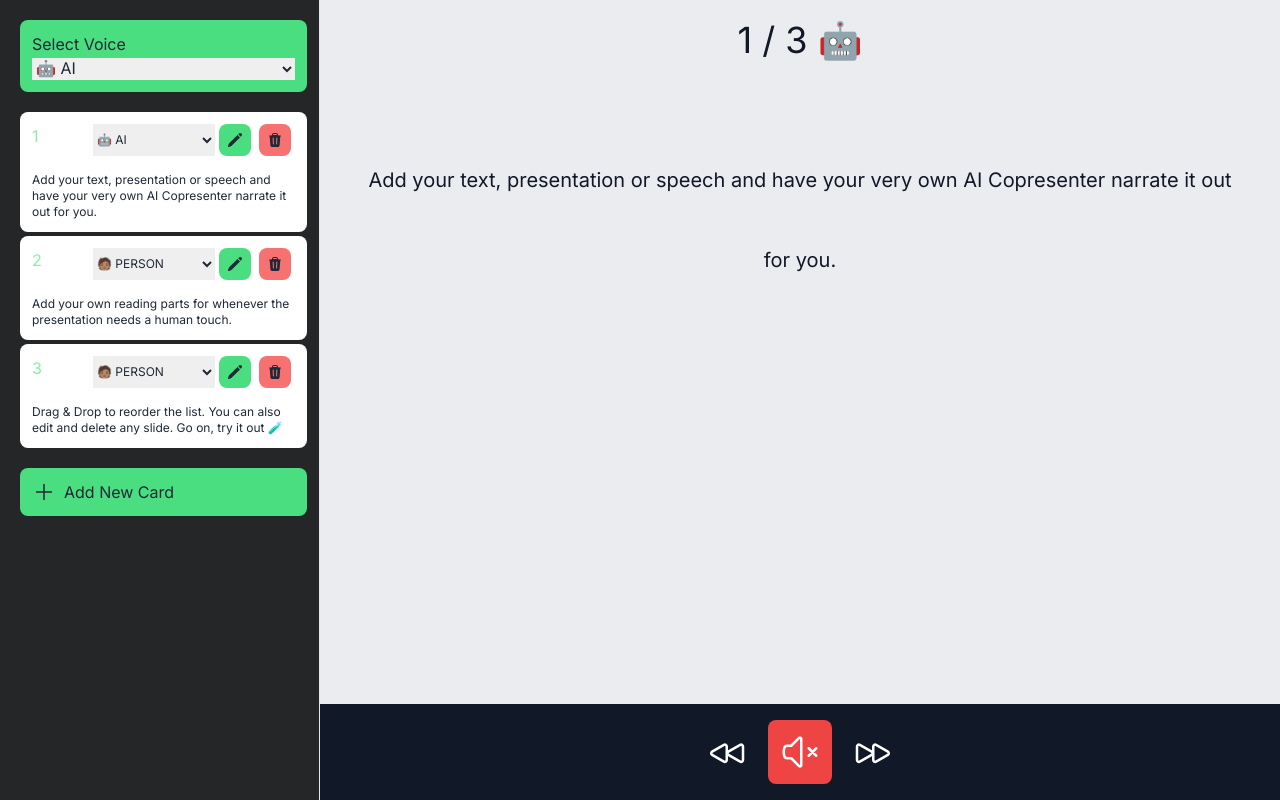
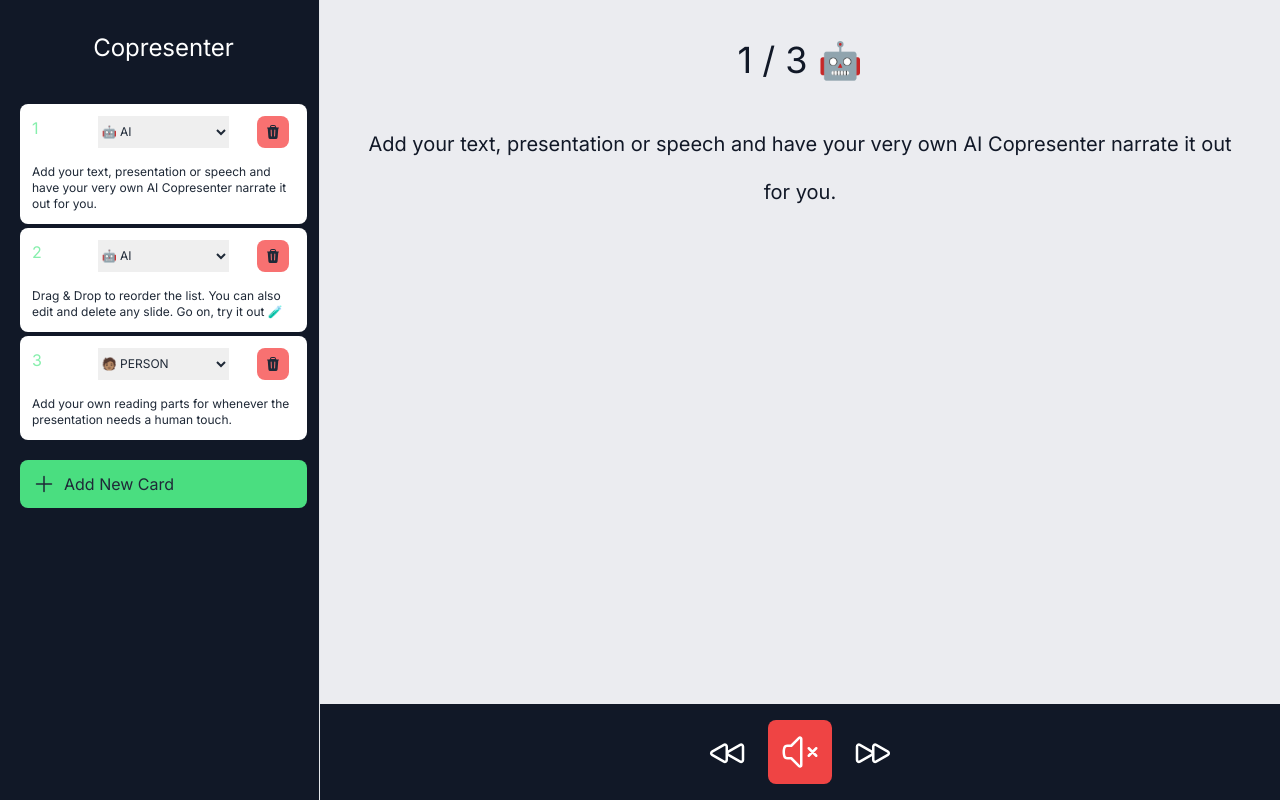
Before and after one commit to FelixWaweru/Copresenter, a Next.js app: page / in a window 1280 px wide. Built offline with nearby package versions, Linux system fonts and the light colour scheme.

Commit message:
feat: UI updates

```diff
--- a/app/components/Header.tsx
+++ b/app/components/Header.tsx
@@ -5,15 +5,15 @@ import React, { Fragment } from 'react';
 import Link from 'next/link';
 
 
-const Menu = () => {
+const Header = () => {
 
   return (
     <>
-    <div className='bg-background w-full h-30'>
+    <div className='flex bg-background w-full h-90 m-2 py-5'>
       Header
     </div>
     </>
   );
 };
 
-export default Menu;
+export default Header;
--- a/app/components/SideBar.tsx
+++ b/app/components/SideBar.tsx
@@ -5,6 +5,7 @@ import Link from 'next/link';
 import { TrashIcon, PencilIcon, PlusIcon } from '@heroicons/react/24/solid';
 import { DragDropContext, Droppable, Draggable, resetServerContext } from "react-beautiful-dnd";
 import TextView from './TextView';
+import Loader from './Loader';
 require('dotenv').config();
 
 const Sidebar = ({ children } : any) => {
@@ -15,19 +16,61 @@ const Sidebar = ({ children } : any) => {
     {
       "text": "Add your text, presentation or speech and have your very own AI Copresenter narrate it out for you.",
       "presenter": "BOT",
-       "audio_link": ""
+       "audio_link": "https://maccvsbijpvqcraqmibj.supabase.co/storage/v1/object/public/audio_files/e2c4cfae-d0b5-4135-ace6-bbcb62a503bd.mp3"
+    },
+    {
+      "text": "Drag & Drop to reorder the list. You can also edit and delete any slide. Go on, try it out 🧪",
+      "presenter": "BOT",
+      "audio_link": "https://maccvsbijpvqcraqmibj.supabase.co/storage/v1/object/public/audio_files/13a4ab41-27a6-41ec-bb2c-cbcf44d2faaf.mp3"
     },
     {
       "text": "Add your own reading parts for whenever the presentation needs a human touch.",
       "presenter": "PERSON",
        "audio_link": ""
-    },
-    {
-      "text": "Drag & Drop to reorder the list. You can also edit and delete any slide. Go on, try it out 🧪",
-      "presenter": "PERSON",
-      "audio_link": ""
     }
   ];
+
+  // const aiVoiceList = [
+  //   { name: 'Rachel', id: '21m00Tcm4TlvDq8ikWAM' },
+  //   { name: 'Clyde', id: '2EiwWnXFnvU5JabPnv8n' },
+  //   { name: 'Domi', id: 'AZnzlk1XvdvUeBnXmlld' },
+  //   { name: 'Dave', id: 'CYw3kZ02Hs0563khs1Fj' },
+  //   { name: 'Fin', id: 'D38z5RcWu1voky8WS1ja' },
+  //   { name: 'Bella', id: 'EXAVITQu4vr4xnSDxMaL' },
+  //   { name: 'Antoni', id: 'ErXwobaYiN019PkySvjV' },
+  //   { name: 'Thomas', id: 'GBv7mTt0atIp3Br8iCZE' },
+  //   { name: 'Charlie', id: 'IKne3meq5aSn9XLyUdCD' },
+  //   { name: 'Emily', id: 'LcfcDJNUP1GQjkzn1xUU' },
+  //   { name: 'Elli', id: 'MF3mGyEYCl7XYWbV9V6O' },
+  //   { name: 'Callum', id: 'N2lVS1w4EtoT3dr4eOWO' },
+  //   { name: 'Patrick', id: 'ODq5zmih8GrVes37Dizd' },
+  //   { name: 'Harry ', id: 'SOYHLrjzK2X1ezoPC6cr' },
+  //   { name: 'Liam', id: 'TX3LPaxmHKxFdv7VOQHJ' },
+  //   { name: 'Dorothy', id: 'ThT5KcBeYPX3keUQqHPh' },
+  //   { name: 'Josh', id: 'TxGEqnHWrfWFTfGW9XjX' },
+  //   { name: 'Arnold', id: 'VR6AewLTigWG4xSOukaG' },
+  //   { name: 'Charlotte', id: 'XB0fDUnXU5powFXDhCwa' },
+  //   { name: 'Matilda ', id: 'XrExE9yKIg1WjnnlVkGX' },
+  //   { name: 'Matthew', id: 'Yko7PKHZNXotIFUBG7I9' },
+  //   { name: 'James', id: 'ZQe5CZNOzWyzPSCn5a3c' },
+  //   { name: 'Joseph', id: 'Zlb1dXrM653N07WRdFW3' },
+  //   { name: 'Jeremy', id: 'bVMeCyTHy58xNoL34h3p' },
+  //   { name: 'Michael ', id: 'flq6f7yk4E4fJM5XTYuZ' },
+  //   { name: 'Ethan', id: 'g5CIjZEefAph4nQFvHAz' },
+  //   { name: 'Gigi', id: 'jBpfuIE2acCO8z3wKNLl' },
+  //   { name: 'Freya', id: 'jsCqWAovK2LkecY7zXl4' },
+  //   { name: 'Grace', id: 'oWAxZDx7w5VEj9dCyTzz' },
+  //   { name: 'Daniel', id: 'onwK4e9ZLuTAKqWW03F9' },
+  //   { name: 'Serena', id: 'pMsXgVXv3BLzUgSXRplE' },
+  //   { name: 'Adam', id: 'pNInz6obpgDQGcFmaJgB' },
+  //   { name: 'Nicole', id: 'piTKgcLEGmPE4e6mEKli' },
+  //   { name: 'Jessie', id: 't0jbNlBVZ17f02VDIeMI' },
+  //   { name: 'Ryan ', id: 'wViXBPUzp2ZZixB1xQuM' },
+  //   { name: 'Sam', id: 'yoZ06aMxZJJ28mfd3POQ' },
+  //   { name: 'Glinda', id: 'z9fAnlkpzviPz146aGWa' },
+  //   { name: 'Giovanni', id: 'zcAOhNBS3c14rBihAFp1' },
+  //   { name: 'Mimi ', id: 'zrHiDhphv9ZnVXBqCLjz' }
+  // ];
 
   // React state to track order of items
   const [itemList, setItemList] = useState(jsonList);
@@ -36,6 +79,7 @@ const Sidebar = ({ children } : any) => {
   const [newSlidePresenter, setNewSlidePresenter] = useState("BOT");
   const [newSlideText, setNewSlideText] = useState("");
 
+  const [loading, setLoading] = useState(false);
   const [scroll, setScroll] = useState(false);
 
   // Function to update list on drop
@@ -58,19 +102,23 @@ const Sidebar = ({ children } : any) => {
     ...draggableStyle
   });
 
-  const handlePresenterChange = (event, itemValue) => {
+  const handlePresenterChange = async (event, itemValue) => {
     const newItemList = [...itemList];
     const newValue = event.target.value;
 
     if (newItemList[itemValue].presenter !== newValue) {
       newItemList[itemValue].presenter = newValue;
+
+      if(newValue === "BOT") {
+        const responseUrl = await audioGen(newItemList[itemValue].text);
+        console.log(responseUrl)
+
+        newItemList[itemValue].audio_link = responseUrl.publicUrl ? responseUrl.publicUrl : ""
+      }
     }
+    console.log(newItemList)
     setItemList(newItemList);
   };
-
-  const handleEdit = (itemValue) => {
-    console.log(itemValue)
-  }
 
   const handleDelete = (itemValue) => {
     let newItemList = [...itemList];
@@ -102,13 +150,12 @@ const Sidebar = ({ children } : any) => {
     let newSlide = {};
 
     if(newSlidePresenter === "BOT") {
-
       const responseUrl = await audioGen(newSlideText);
 
       newSlide = {
         text: newSlideText,
         presenter: newSlidePresenter,
-        audio_link: responseUrl
+        audio_link: responseUrl.publicUrl ? responseUrl.publicUrl : ""
       }
     }
     else {
@@ -117,7 +164,7 @@ const Sidebar = ({ children } : any) => {
           presenter: newSlidePresenter,
           audio_link: ""
         }
-      }
+    }
 
     const newItemList = [...itemList, newSlide];
 
@@ -134,22 +181,34 @@ const Sidebar = ({ children } : any) => {
     overflow: 'auto',
   };
 
-const audioGen = async (text) => {
+
+  const audioGen = async (text) => {
+    setLoading(true);
+
     const data = {
       text: text
     };
 
+    const headers = {
+      'Content-Type': 'application/json'
+    };
+
     const response = await fetch("/api/elevenlabs", {
       method: "POST",
+      headers: headers,
       body: JSON.stringify(data),
     });
 
+    setLoading(false);
     return response.json();
-  }
+  };
 
   return (
     <div className='flex'>
-      <div className='fixed w-1/4 h-screen bg-background border-r-[1px] flex flex-col justify-between' style={{background: '#252627'}}>
+      {loading &&
+        (<Loader />)
+      }
+      <div className='fixed w-1/4 h-screen bg-background border-r-[1px] flex flex-col justify-between' style={{background: '#111827'}}>
         <div className='flex flex-col items-center p-4' style={containerStyle}>
           <div className="w-full">
             <DragDropContext onDragEnd={handleDrop}>
@@ -160,12 +219,8 @@ const audioGen = async (text) => {
                     {...provided.droppableProps}
                     ref={provided.innerRef}
                   >
-                    <div className='mb-5 m-1 p-3 w-full bg-green-400 rounded-lg text-gray-800 text-base'>
-                      Select Voice
-                      <select className='w-full' id="dropdown" value="AI Name">
-                        <option value="BOT">🤖 AI</option>
-                        <option value="PERSON">🧑🏽 PERSON</option>
-                      </select>
+                    <div className='mb-5 m-1 pb-5 p-3 w-full rounded-lg text-white text-2xl text-center'>
+                      Copresenter
                     </div>
                     {itemList.map((item, index) => (
                       <Draggable key={index.toString()} draggableId={index.toString()} index={index}>
@@ -188,8 +243,8 @@ const audioGen = async (text) => {
                                 <option value="BOT">🤖 AI</option>
                                 <option value="PERSON">🧑🏽 PERSON</option>
                               </select>
-                              <div className='w-auto bg-green-400 hover:bg-green-300 cursor-pointer mx-1 p-2 rounded-lg inline-block' onClick={r => handleEdit(index)}>
-                                <PencilIcon className="h-4 w-4 text-primary"/>
+                              <div className='w-auto cursor-pointer mx-1 p-2 rounded-lg inline-block'>
+
                               </div>
                               <div className='w-auto bg-red-400 hover:bg-red-300 cursor-pointer mx-1 p-2 rounded-lg inline-block' onClick={r => handleDelete(index)}>
                                 <TrashIcon className="h-4 w-4 text-primary"/>
--- a/app/components/TextView.tsx
+++ b/app/components/TextView.tsx
@@ -2,7 +2,6 @@
 import React, { useEffect, useState } from 'react';
 import { motion, AnimatePresence } from 'framer-motion';
 import { SpeakerWaveIcon, SpeakerXMarkIcon, ForwardIcon, BackwardIcon } from '@heroicons/react/24/outline';
-import Link from 'next/link';
 
 const TextView = ({ itemList }) => {
   const [scroll, setScroll] = useState(false);
@@ -21,6 +20,10 @@ const TextView = ({ itemList }) => {
 
     if (currentSlide < itemList.length - 1 && currentSlide >= 0) {
       setCurrentSlide(nextSlideValue);
+
+      if(itemList[nextSlideValue].presenter === "BOT" && itemList[nextSlideValue].audio_link !== "" && speaking) {
+        audioPlay(itemList[nextSlideValue].audio_link);
+      }
     }
   };
 
@@ -29,12 +32,33 @@ const TextView = ({ itemList }) => {
 
     if (currentSlide <= itemList.length - 1 && currentSlide > 0) {
       setCurrentSlide(prevSlideValue);
+
+      if(itemList[prevSlideValue].presenter === "BOT" && itemList[prevSlideValue].audio_link !== "" && speaking) {
+        audioPlay(itemList[prevSlideValue].audio_link);
+      }
     }
   };
 
   const handleAudioPlayerToggle = () => {
-    setSpeaking(!speaking);
+    const newSpeaking = !speaking;
+    setSpeaking(newSpeaking);
+
+    if(itemList[currentSlide].presenter === "BOT" && itemList[currentSlide].audio_link !== "" && newSpeaking) {
+      audioPlay(itemList[currentSlide].audio_link);
+    }
   };
+
+  const audioPlay = async (url) => {
+    const audio = new Audio(url);
+
+    audio.play()
+      .then(() => {
+        console.log('Audio playback started.');
+      })
+      .catch((error) => {
+        console.error('Error playing audio:', error);
+      });
+  }
 
   useEffect(() => {
     setActiveSlideText(itemList[currentSlide]?.text || itemList[0].text);
@@ -43,10 +67,10 @@ const TextView = ({ itemList }) => {
   return (
       <div className='ml-auto w-3/4 h-screen flex flex-col'>
         <div className='w-full' style={{height: '100%', background: '#ebecf0'}}>
-          <div className='mt-5 text-center text-4xl text-gray-900'>
+          <div className='mt-10 text-center text-4xl text-gray-900'>
             {currentSlide + 1} / {itemList.length} {itemList[currentSlide]?.presenter === "BOT" ? "🤖" : "🧑🏽"}
           </div>
-          <div className='mt-20 text-center text-xl px-10 leading-[5rem] text-gray-900'>
+          <div className='mt-10 text-center text-xl px-10 leading-[3rem] text-gray-900'>
             {activeSlideText}
           </div>
 
--- a/app/page.tsx
+++ b/app/page.tsx
@@ -1,12 +1,10 @@
 import Image from 'next/image'
 import SideBar from './components/SideBar'
-import TextView from './components/TextView'
 
 export default function Home() {
   return (
     <div>
       <SideBar>
-        <TextView />
       </SideBar>
     </div>
   )
```
